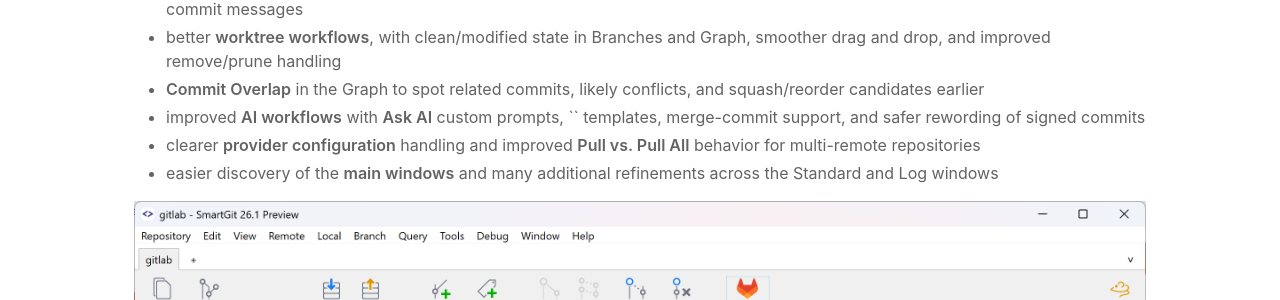
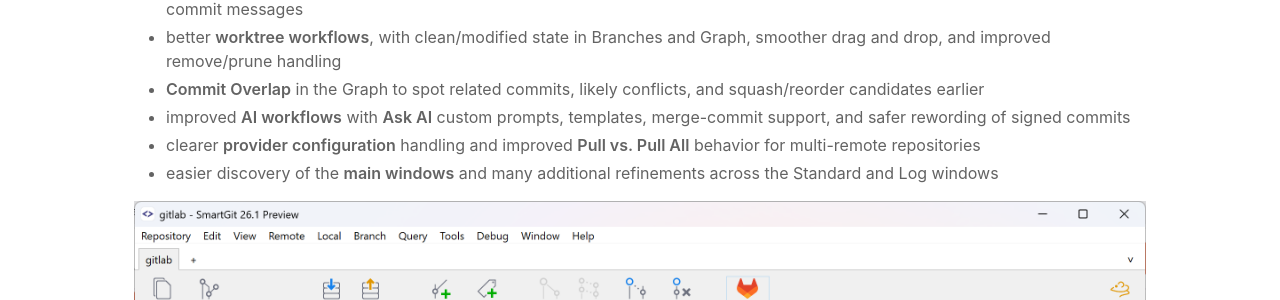
Before and after one commit to syntevo/blog, a Jekyll site: the page built from _posts/2026/2026-05-18-smartgit-26-1-released.md, in a window 1280 px wide. Shown: the part 488-788 px from the top of the page. Built offline with Jekyll 4.4.1, drawn with Linux system fonts in a browser that asks for light colours; part of the change alters nothing that is shown.

```diff
--- a/_posts/2026/2026-05-18-smartgit-26-1-released.md
+++ b/_posts/2026/2026-05-18-smartgit-26-1-released.md
@@ -17,7 +17,7 @@ SmartGit 26.1 comes with
 * new **GitLab integration** in the **Standard window**, including merge requests, CI/CD status, direct browsing, and issue-based commit messages
 * better **worktree workflows**, with clean/modified state in Branches and Graph, smoother drag and drop, and improved remove/prune handling
 * **Commit Overlap** in the Graph to spot related commits, likely conflicts, and squash/reorder candidates earlier
-* improved **AI workflows** with **Ask AI** custom prompts, `{{ branch }}` templates, merge-commit support, and safer rewording of signed commits
+* improved **AI workflows** with **Ask AI** custom prompts, templates, merge-commit support, and safer rewording of signed commits
 * clearer **provider configuration** handling and improved **Pull vs. Pull All** behavior for multi-remote repositories
 * easier discovery of the **main windows** and many additional refinements across the Standard and Log windows
 
```
